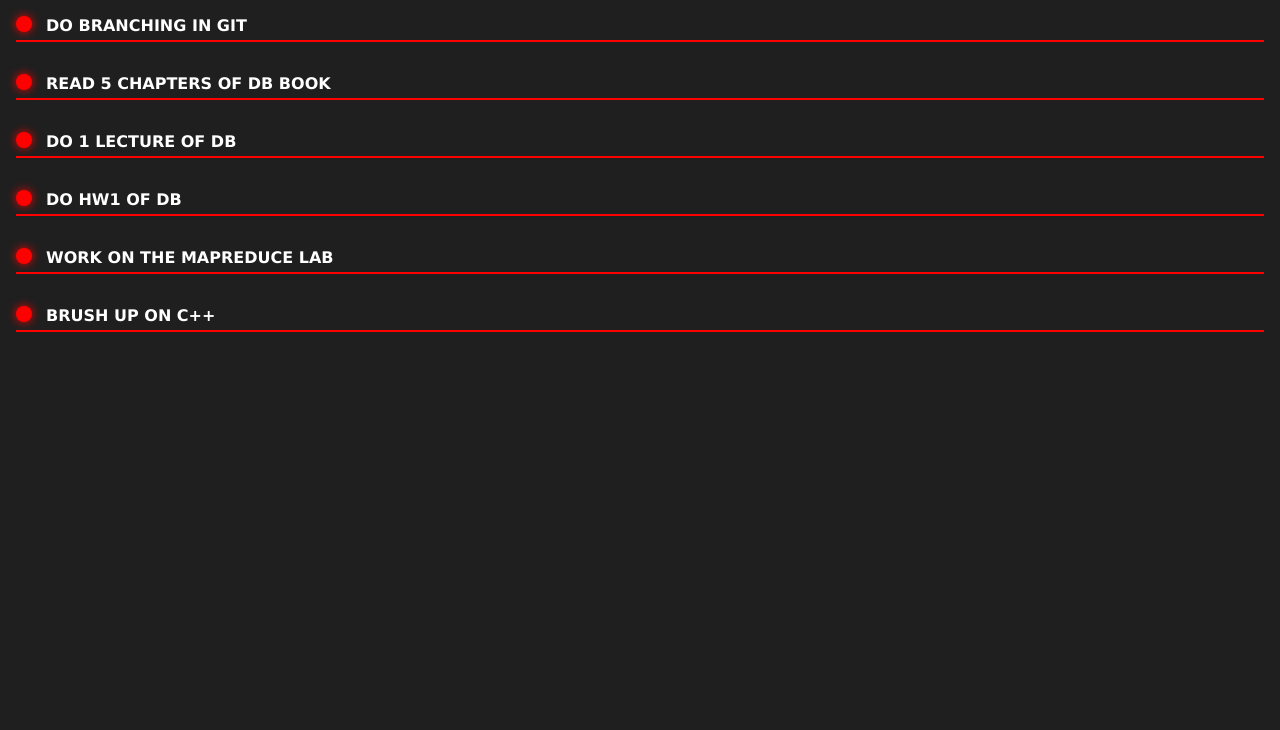
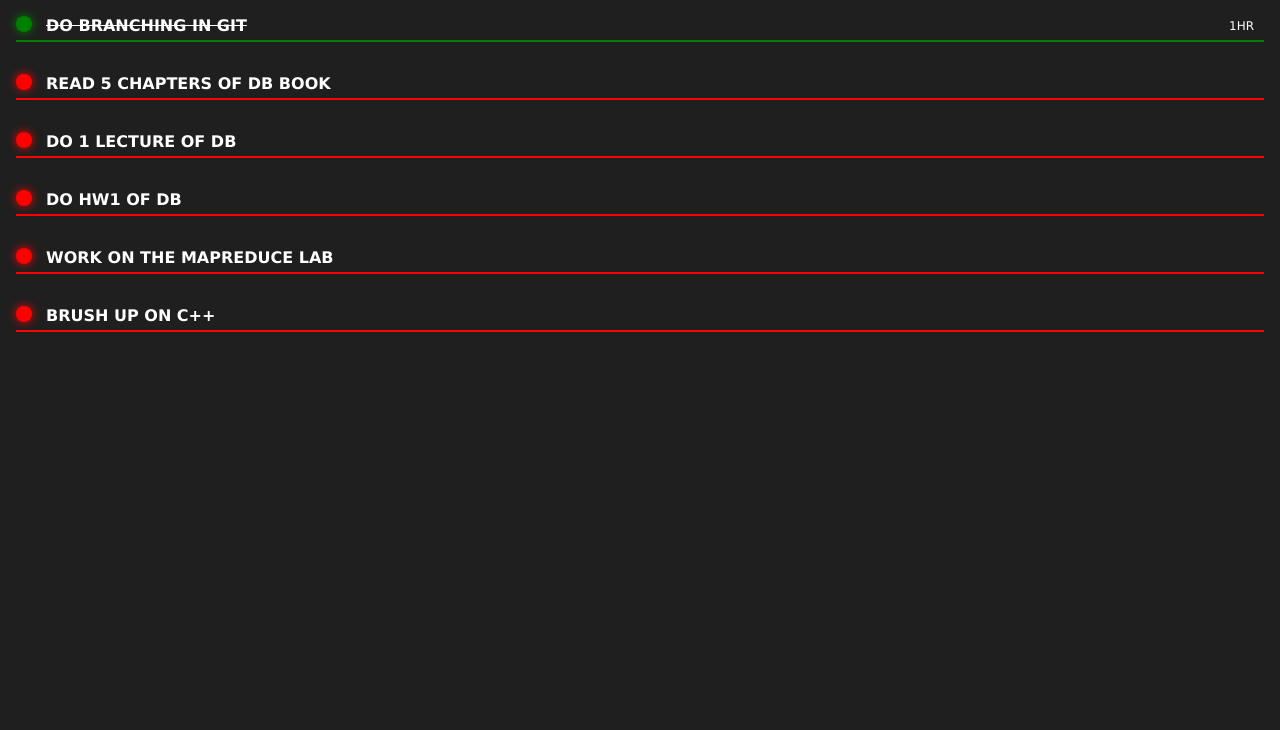
Before and after one commit to julytodo/julytodo.github.io, a plain HTML site: page index.html in a window 1280 px wide. Shown: the part 70-800 px from the top of the page. Drawn offline with Linux system fonts and the light colour scheme.

Commit message:
Update index.html

```diff
--- a/index.html
+++ b/index.html
@@ -74,9 +74,9 @@
 <body>
     <div class="content">
         <div class="heading">TODO LIST <span class="date">28 June 2023</span></div>
-        <div class="task">
+        <div class="task completed">
             <div class="task_detail">Do branching in git</div>
-            <div class="task_time"></div>
+            <div class="task_time">1hr</div>
         </div>
         <div class="task">
             <div class="task_detail">Read 5 chapters of DB book</div>
```
